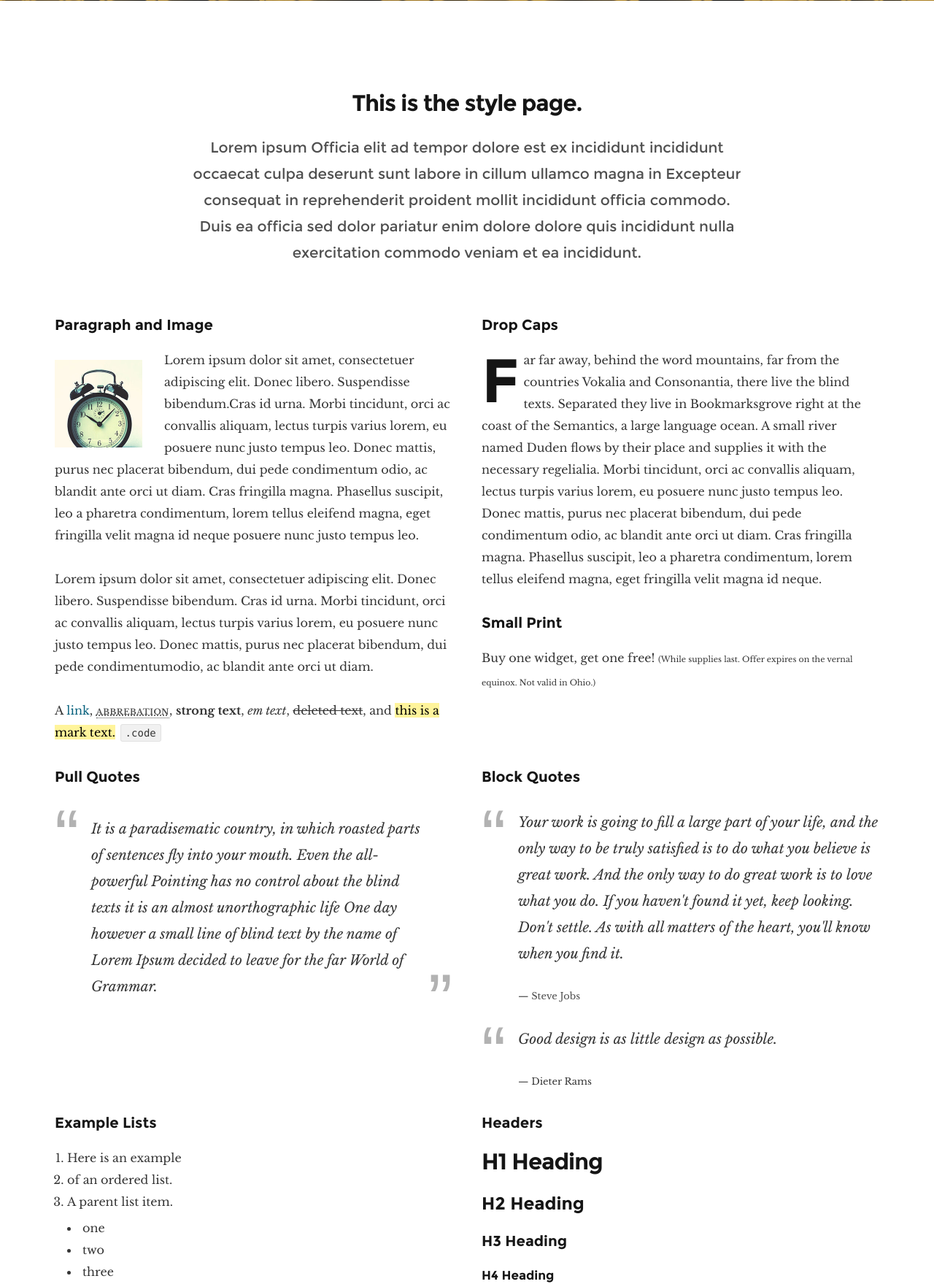
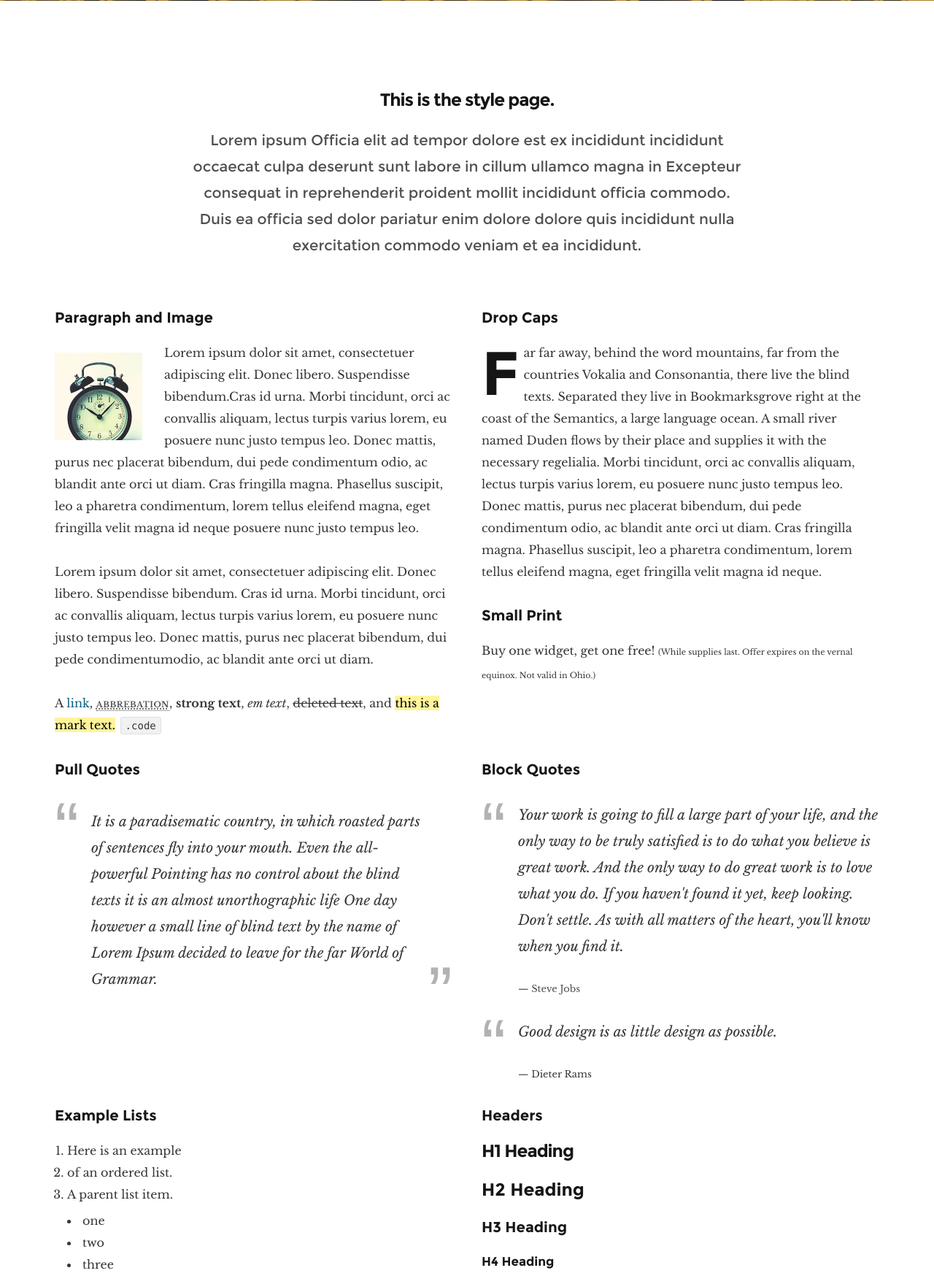
Before and after one commit to sparwol/sparwol.github.io, a PHP site: page /styles.html in a window 1280 px wide. Shown: the part 803-2562 px from the top of the page at 73% size. Run offline with PHP 8.4, Linux system fonts and the light colour scheme; some web fonts are replaced.

Commit message:
Update main.css

```diff
--- a/css/main.css
+++ b/css/main.css
@@ -111,7 +111,7 @@ h5, .h05, h6, .h06 {
 }
 
 h1, .h01 {
-  font-size: 3.1rem;
+  font-size: 2.4rem;
   line-height: 1.35;
   letter-spacing: -.1rem;
 }
```
